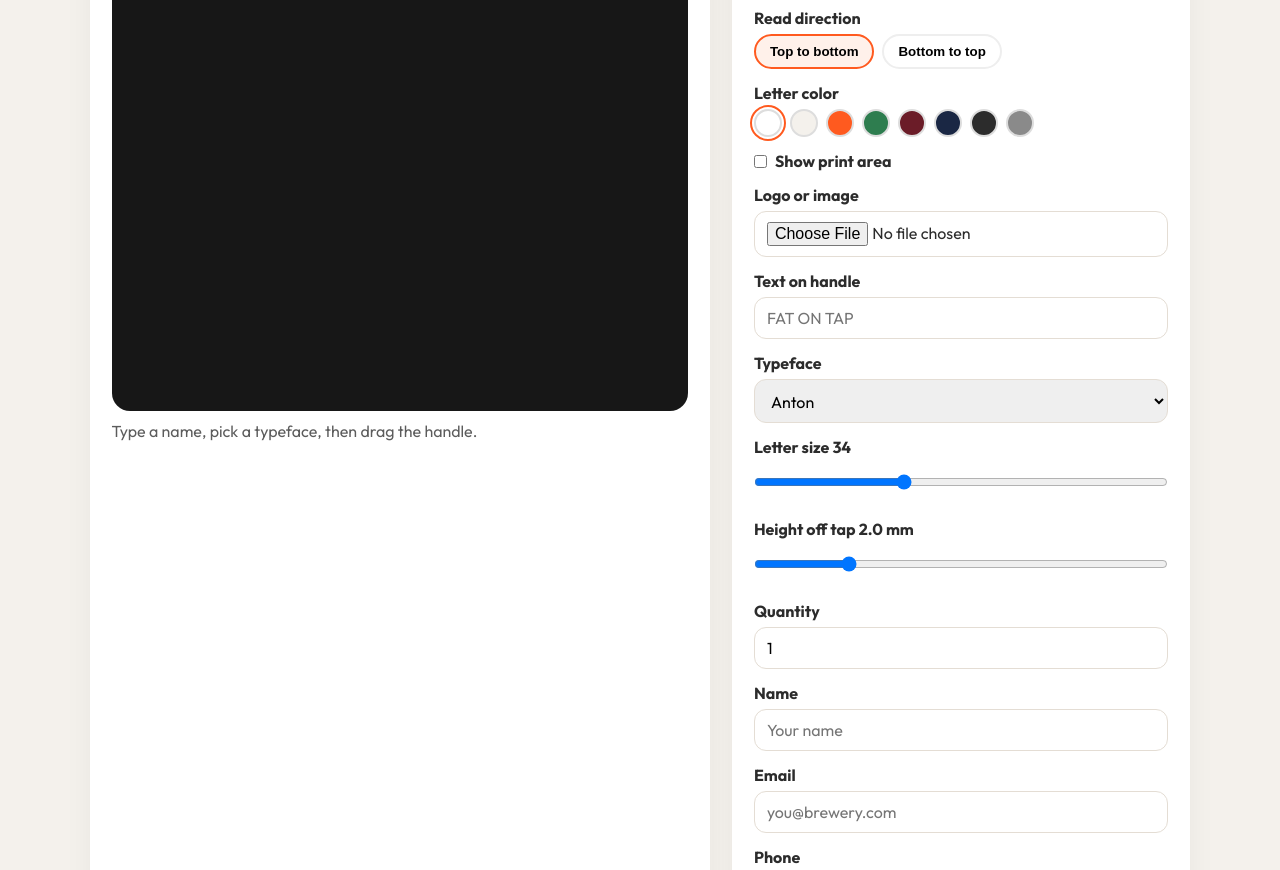
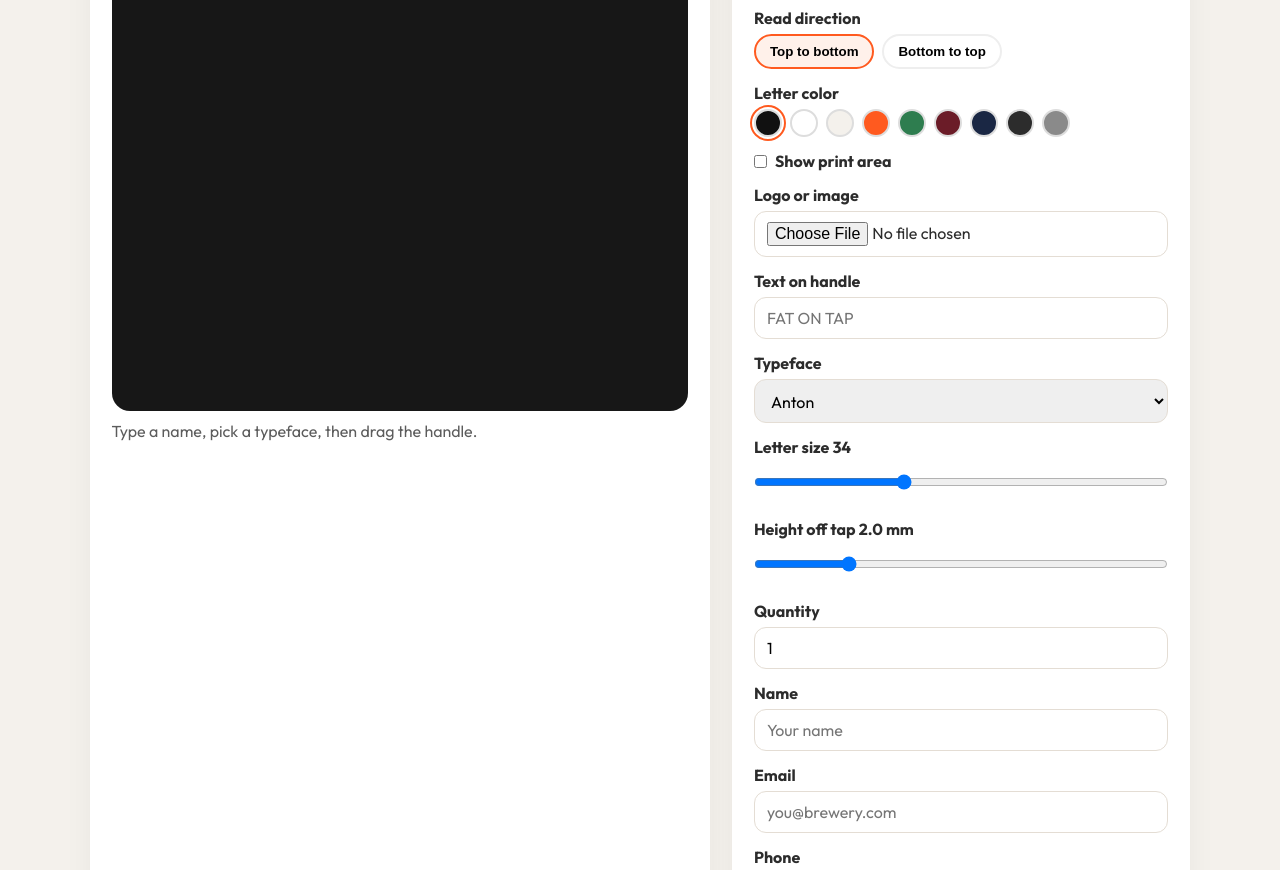
Before and after one commit to sampsaltakis/3dbrewtap, a website: page index.html in a window 1280 px wide. Shown: the part 5932-6802 px from the top of the page. Drawn offline with nearby package versions, Linux system fonts and the light colour scheme.

Commit message:
Default letter color swatch to black

```diff
--- a/index.html
+++ b/index.html
@@ -142,7 +142,8 @@
           </div>
           <label>Letter color</label>
           <div class="swatches" id="artColors">
-            <button type="button" class="swatch on" data-color="#FFFFFF" data-ink="#FFFFFF" style="background:#FFFFFF" aria-label="White"></button>
+            <button type="button" class="swatch on" data-color="#111111" data-ink="#111111" style="background:#111111" aria-label="Black"></button>
+            <button type="button" class="swatch" data-color="#FFFFFF" data-ink="#FFFFFF" style="background:#FFFFFF" aria-label="White"></button>
             <button type="button" class="swatch" data-color="#F4F1EC" data-ink="#F4F1EC" style="background:#F4F1EC" aria-label="Cream"></button>
             <button type="button" class="swatch" data-color="#FF5A1F" data-ink="#FF5A1F" style="background:#FF5A1F" aria-label="Orange"></button>
             <button type="button" class="swatch" data-color="#2E7D4F" data-ink="#2E7D4F" style="background:#2E7D4F" aria-label="Green"></button>
```
